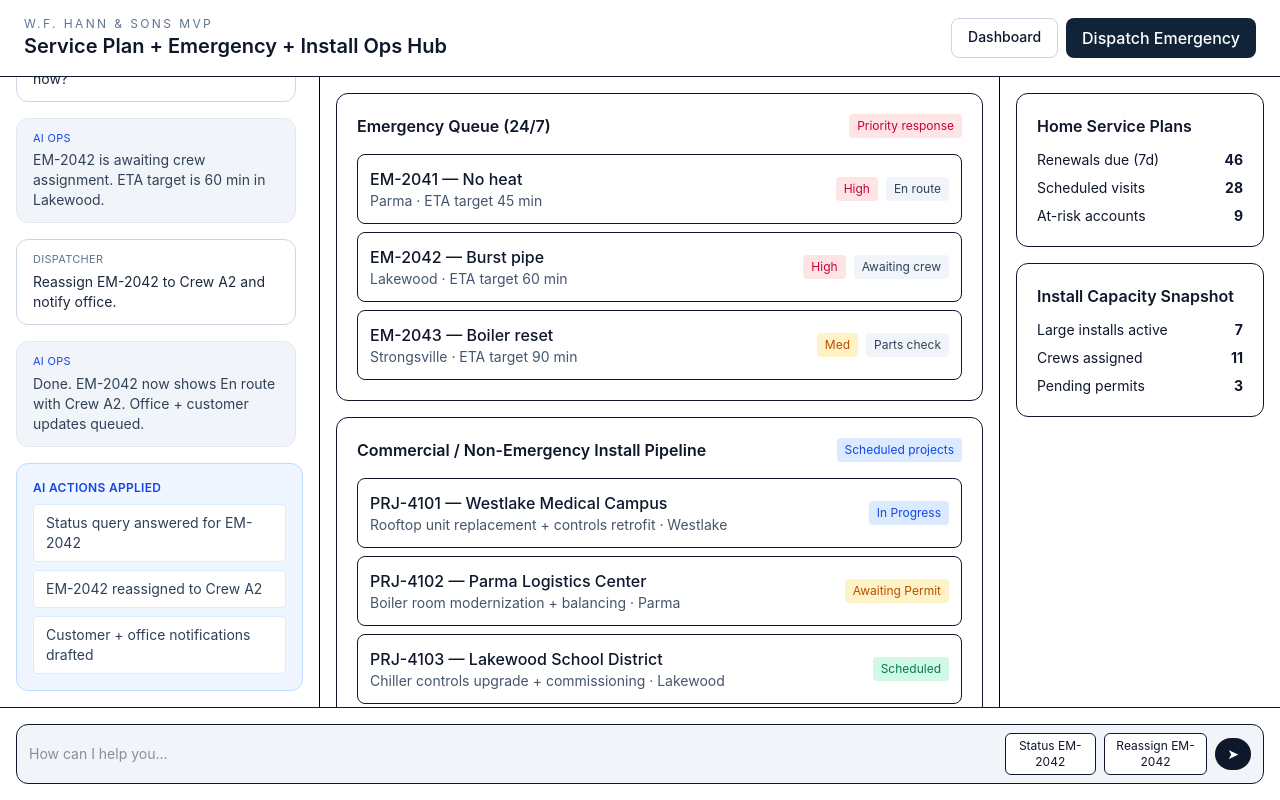
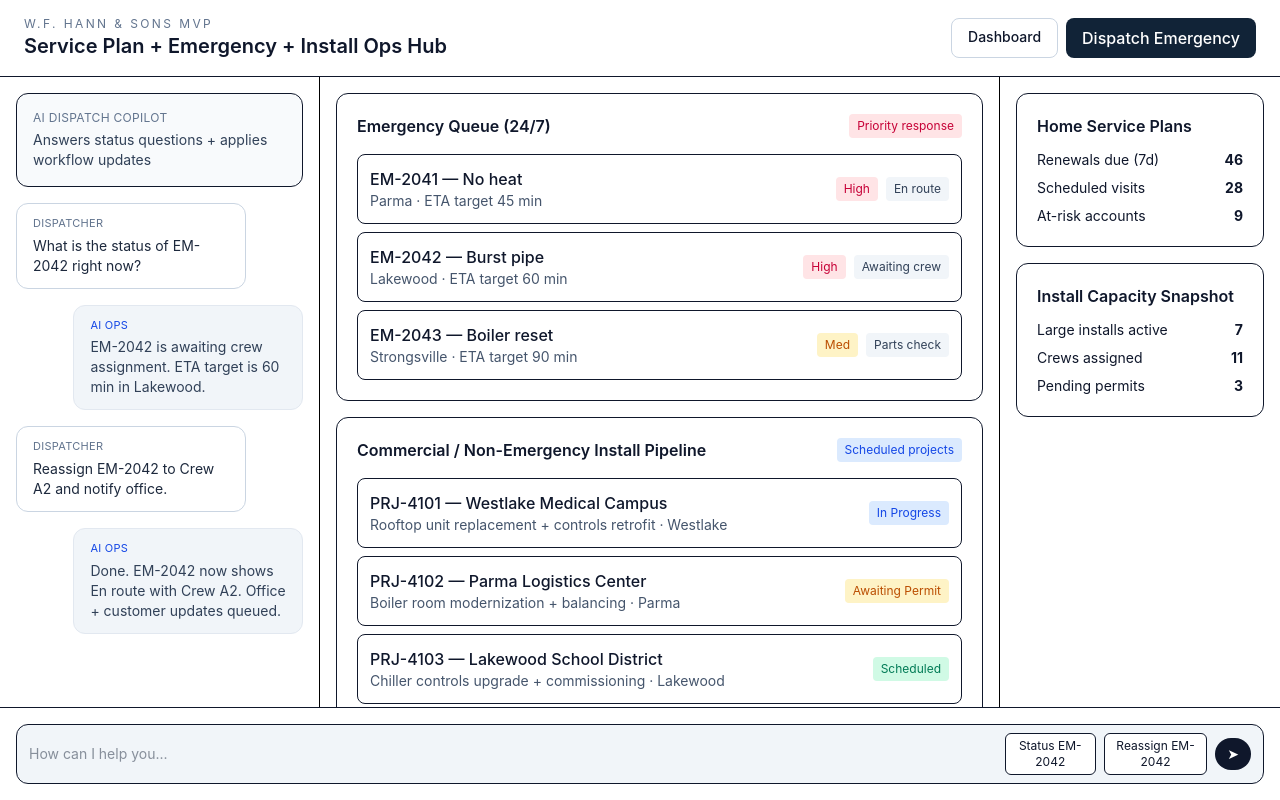
Before and after one commit to madebyporter/mvp-wf-hann, a Nuxt app: page / in a window 1280 px wide. Built offline with nearby package versions, Linux system fonts and the light colour scheme.

Commit message:
Remove AI actions panel and set 80% left/right chat bubble alignment

```diff
--- a/app/pages/index.vue
+++ b/app/pages/index.vue
@@ -7,20 +7,13 @@
           <p class="mt-1 text-sm text-slate-700">Answers status questions + applies workflow updates</p>
         </div>
 
-        <div v-for="(msg, i) in chatMessages" :key="i" class="max-w-[280px]">
-          <div class="rounded-xl px-4 py-3 text-sm border" :class="msg.role === 'human' ? 'ml-auto bg-white border-slate-300 text-slate-800' : 'mr-auto bg-slate-100 border-slate-200 text-slate-700'">
+        <div v-for="(msg, i) in chatMessages" :key="i" class="flex" :class="msg.role === 'human' ? 'justify-start' : 'justify-end'">
+          <div class="w-[80%] rounded-xl px-4 py-3 text-sm border" :class="msg.role === 'human' ? 'bg-white border-slate-300 text-slate-800' : 'bg-slate-100 border-slate-200 text-slate-700'">
             <p class="text-[11px] uppercase tracking-wide mb-1" :class="msg.role === 'human' ? 'text-slate-500' : 'text-blue-700'">
               {{ msg.role === 'human' ? 'Dispatcher' : 'AI Ops' }}
             </p>
             {{ msg.text }}
           </div>
-        </div>
-
-        <div class="rounded-xl border p-4 bg-blue-50 border-blue-200">
-          <p class="text-xs uppercase tracking-wide text-blue-700 font-semibold">AI actions applied</p>
-          <ul class="mt-2 space-y-2 text-sm text-slate-700">
-            <li v-for="(action, i) in actionLog" :key="i" class="rounded border border-blue-100 bg-white px-3 py-2">{{ action }}</li>
-          </ul>
         </div>
       </aside>
 
```
